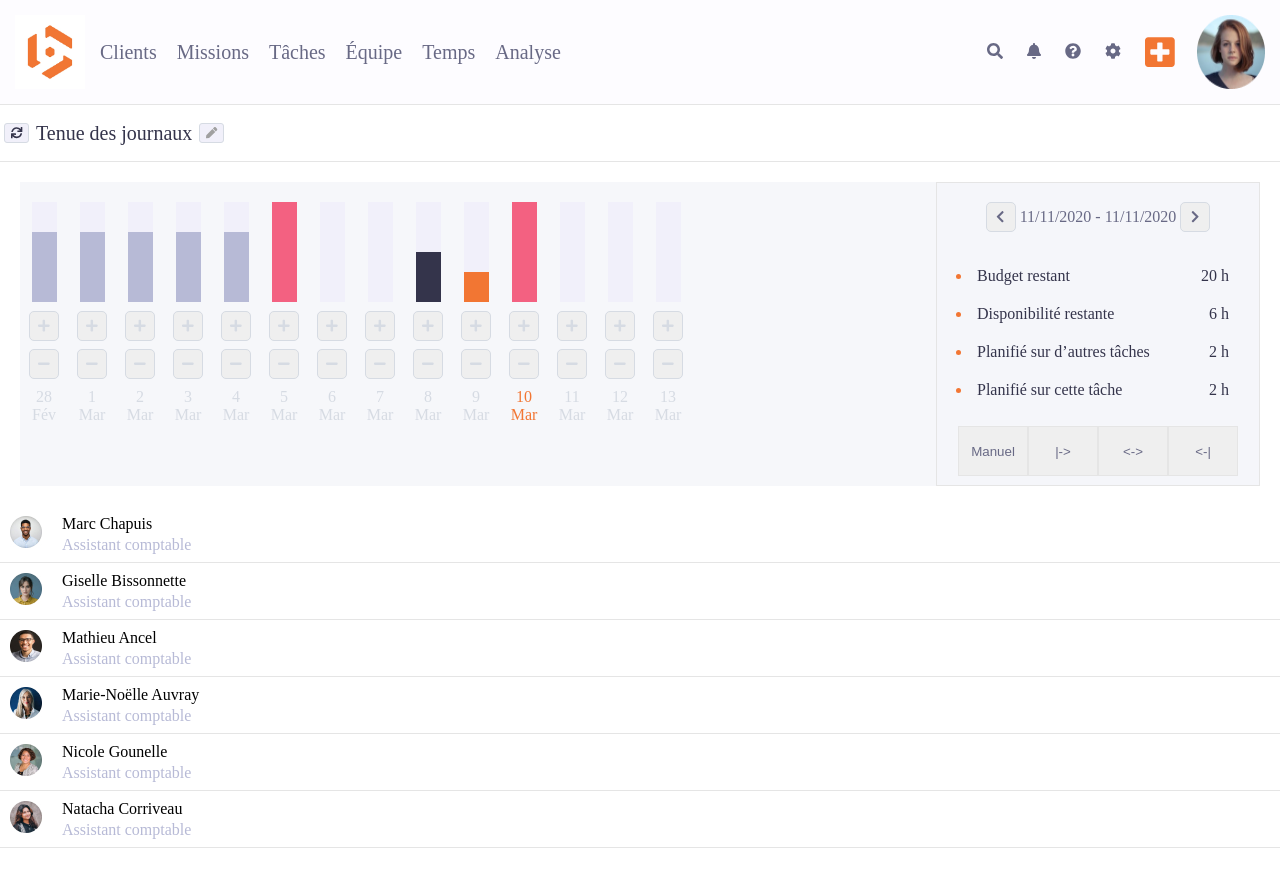
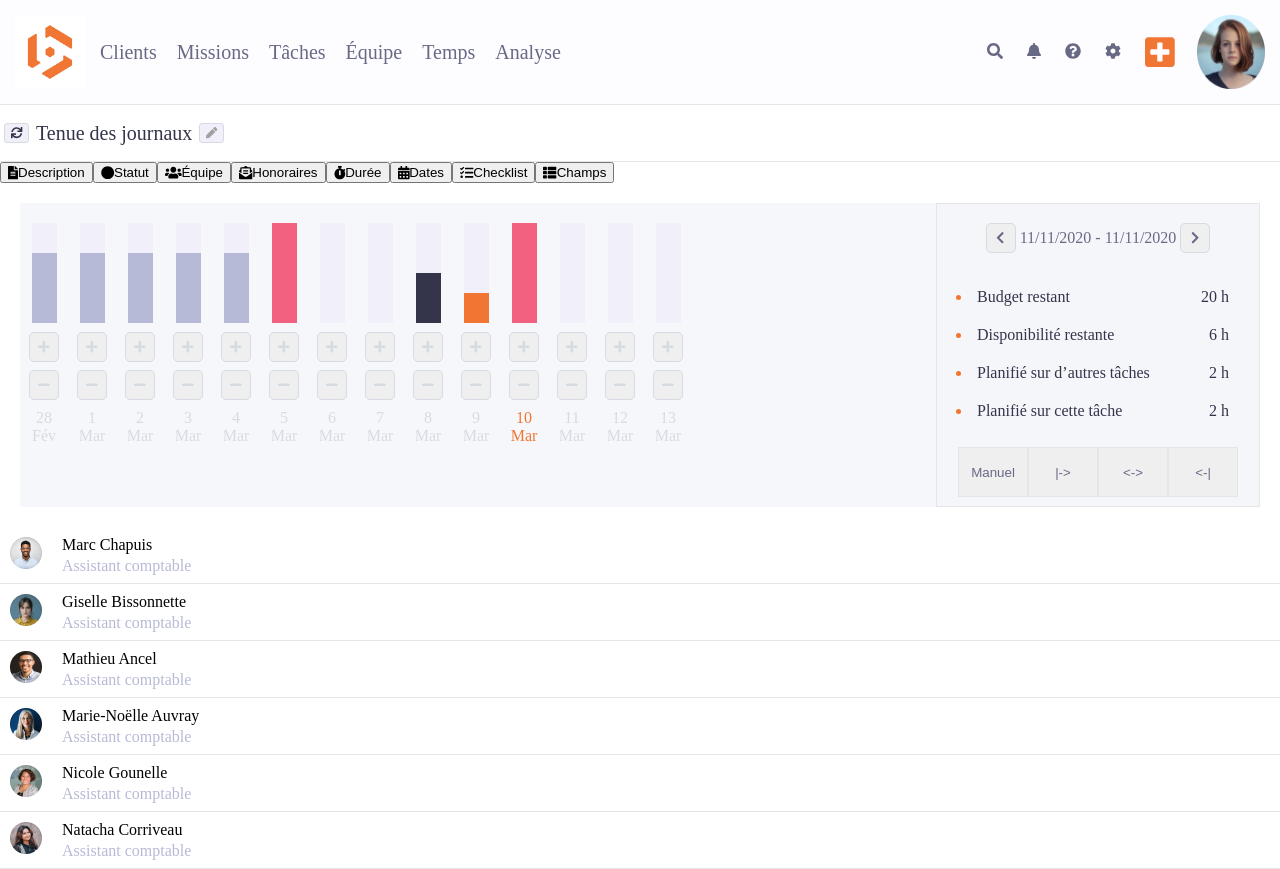
Before and after one commit to deepikabekal/Beeye-1.0, a React (Create React App) app: page / in a window 1280 px wide. Before the commit the page ends 848 px from the top, so only its background shows below. Built offline with nearby package versions, Linux system fonts and the light colour scheme.

Commit message:
logic to render the nomenclature bar buttons dynamically

```diff
--- a/src/components/TeamSection/Button.js
+++ b/src/components/TeamSection/Button.js
@@ -6,6 +6,7 @@ function Button(props) {
   return (
     <button type="button" className={props.btnClass}>
       <FontAwesomeIcon icon={props.icon} className={props.iconClass} />
+      {props.name}
     </button>
   );
 }
--- a/src/components/TeamSection/Journaux/JournauxTabs.js
+++ b/src/components/TeamSection/Journaux/JournauxTabs.js
@@ -1,2 +1,21 @@
 import React from "react";
 import Button from "../Button";
+import NomenclatureData from "./NomenclatureData";
+
+function JournauxTabs() {
+  return (
+    <div>
+      {NomenclatureData.map((item) => (
+        <Button
+          key={item.id}
+          btnClass=""
+          icon={item.icon}
+          iconClass=""
+          name={item.name}
+        />
+      ))}
+    </div>
+  );
+}
+
+export default JournauxTabs;
--- a/src/components/TeamSection/Journaux/index.js
+++ b/src/components/TeamSection/Journaux/index.js
@@ -1,13 +1,17 @@
 import React from "react";
 import Button from "../Button";
+import JournauxTab from "./JournauxTabs";
 import "./JournauxStyles.css";
 import { faSync, faPen } from "@fortawesome/free-solid-svg-icons";
 function Journaux() {
   return (
-    <div className="journaux-header div-border">
-      <Button btnClass="icon-btn" icon={faSync} iconClass="sync-icon-style" />
-      <h2 className="section-heading">Tenue des journaux</h2>
-      <Button btnClass="icon-btn" icon={faPen} iconClass="pen-icon-style" />
+    <div>
+      <div className="journaux-header div-border">
+        <Button btnClass="icon-btn" icon={faSync} iconClass="sync-icon-style" />
+        <h2 className="section-heading">Tenue des journaux</h2>
+        <Button btnClass="icon-btn" icon={faPen} iconClass="pen-icon-style" />
+      </div>
+      <JournauxTab />
     </div>
   );
 }
```
